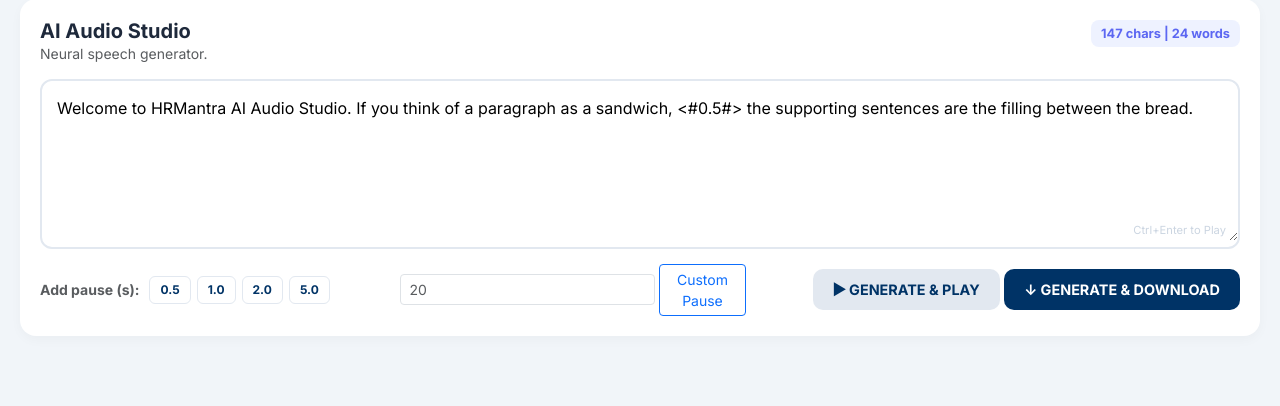
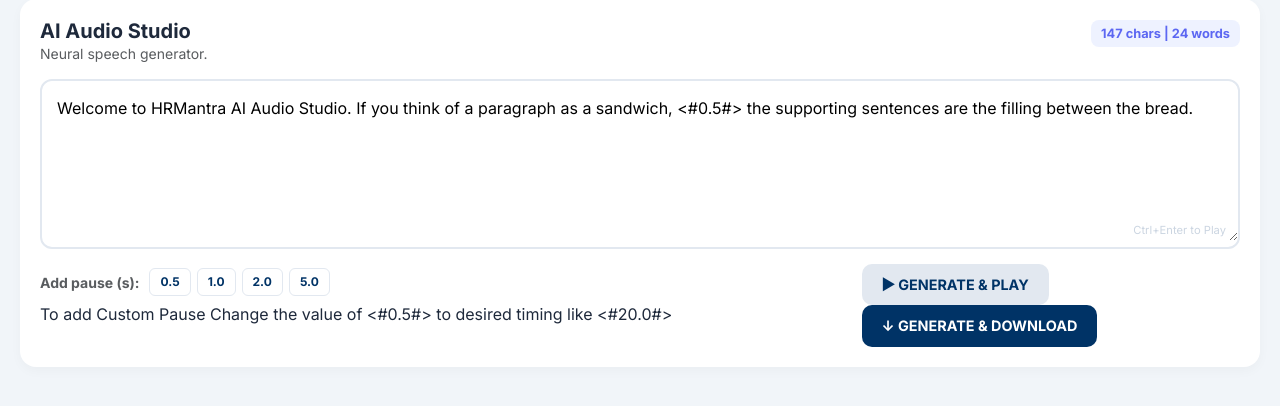
Before and after one commit to tusharkondvilkar/Multiple-text-to-voice, a Flask app: page / in a window 1280 px wide. Shown: the part 82-488 px from the top of the page. Run offline with Flask 3, Linux system fonts and the light colour scheme; parts of the project's set-up code (start-up, migrations or seed data) failed here and were passed over.

Commit message:
Update index.html

```diff
--- a/templates/index.html
+++ b/templates/index.html
@@ -190,19 +190,8 @@
                 <button class="pause-btn" onclick="insertTag('1.0')">1.0</button>
                 <button class="pause-btn" onclick="insertTag('2.0')">2.0</button>
                 <button class="pause-btn" onclick="insertTag('5.0')">5.0</button>
+                <p>To add Custom Pause Change the value of <#0.5#> to desired timing like <#20.0#> </p>
             </div>
-            <div class="custom-pause-group d-flex align-items-center ms-1">
-        <input type="number"
-               id="customPauseInput"
-               class="form-control form-control-sm custom-pause-input"
-               placeholder="20"
-               step="0.1"
-               min="0.1">
-        <button type="button" class="btn btn-sm btn-outline-primary ms-1 custom-add-btn" onclick="insertCustomTag()">
-            Custom Pause
-        </button>
-        </div>
-
             <div class="action-buttons-group">
                 <button class="btn-action btn-play" id="playBtn" onclick="generate(true)">▶ GENERATE & PLAY</button>
                 <button class="btn-action btn-download" id="genBtn" onclick="generate(false)">↓ GENERATE & DOWNLOAD</button>
```
